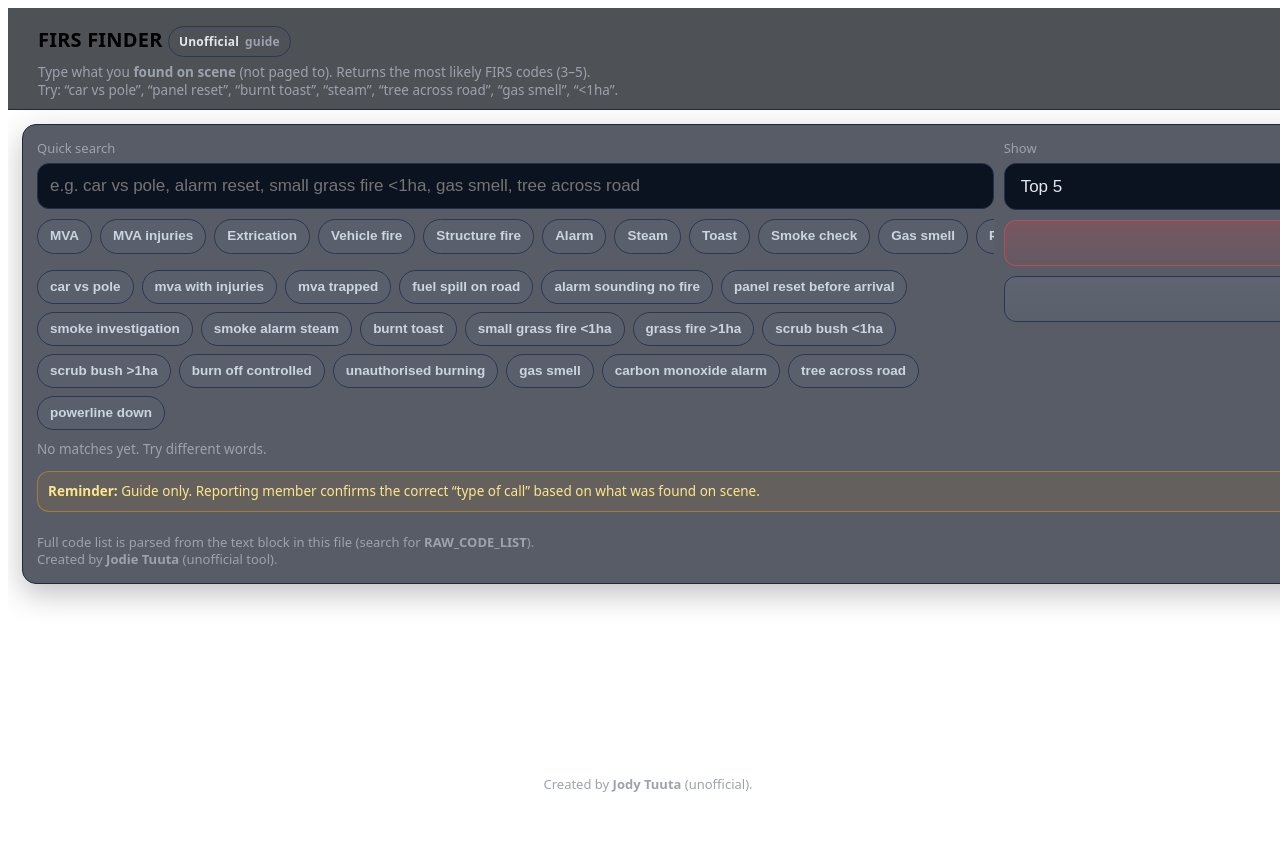
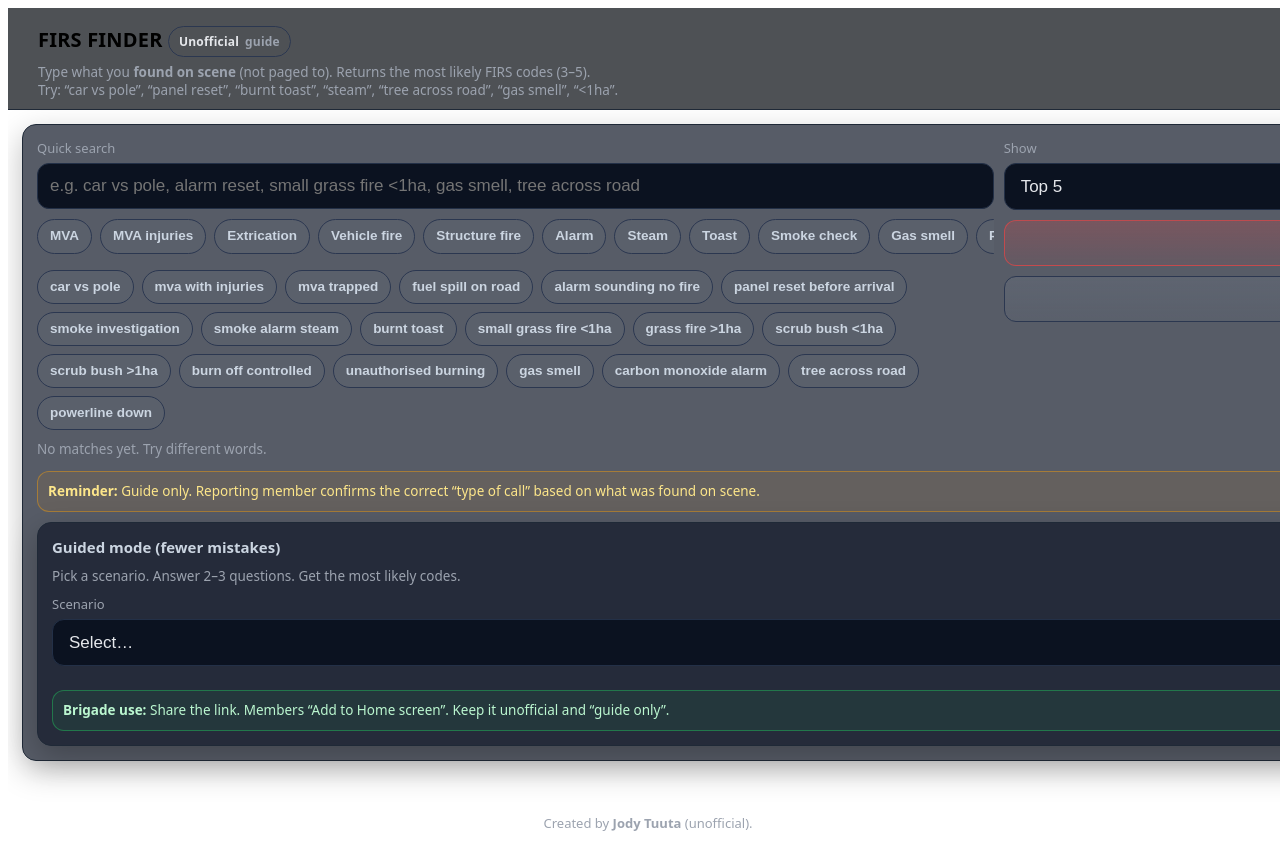
Before and after one commit to jodywarren/cfa-firs-finder, a plain HTML site: page index.html in a window 1280 px wide. Before the commit the page ends 815 px from the top, so only its background shows below. Drawn offline with Linux system fonts and the light colour scheme.

Commit message:
Update index.html

```diff
--- a/index.html
+++ b/index.html
@@ -408,12 +408,6 @@ html, body { width: 100%; max-width: 100%; overflow-x: clip; }
         </div>
 
         <div class="results" id="results"></div>
-
-        <footer>
-          Full code list is parsed from the text block in this file (search for <b>RAW_CODE_LIST</b>).<br/>
-          Created by <b>Jodie Tuuta</b> (unofficial tool).
-        </footer>
-      </section>
 
       <aside class="card">
         <h2 style="margin:0 0 10px; font-size:15px; color:#cbd5e1;">Guided mode (fewer mistakes)</h2>
```
